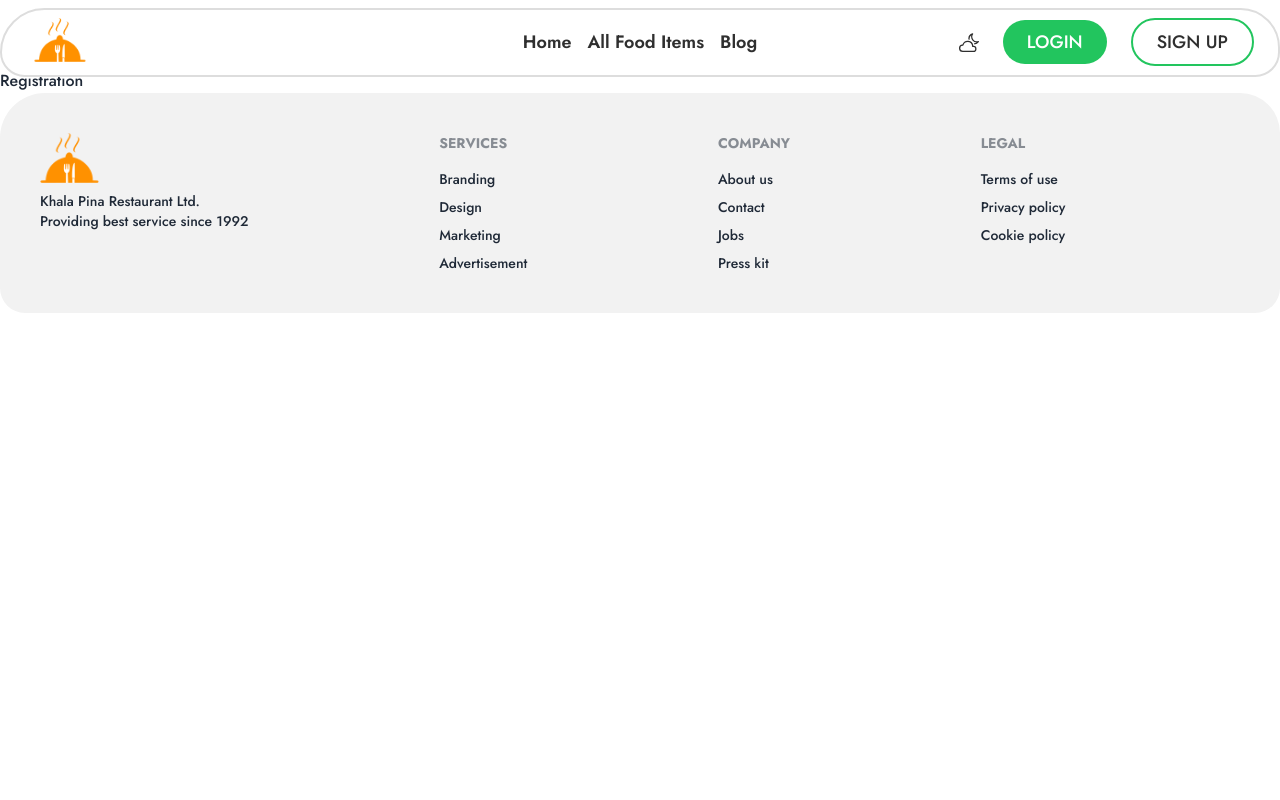
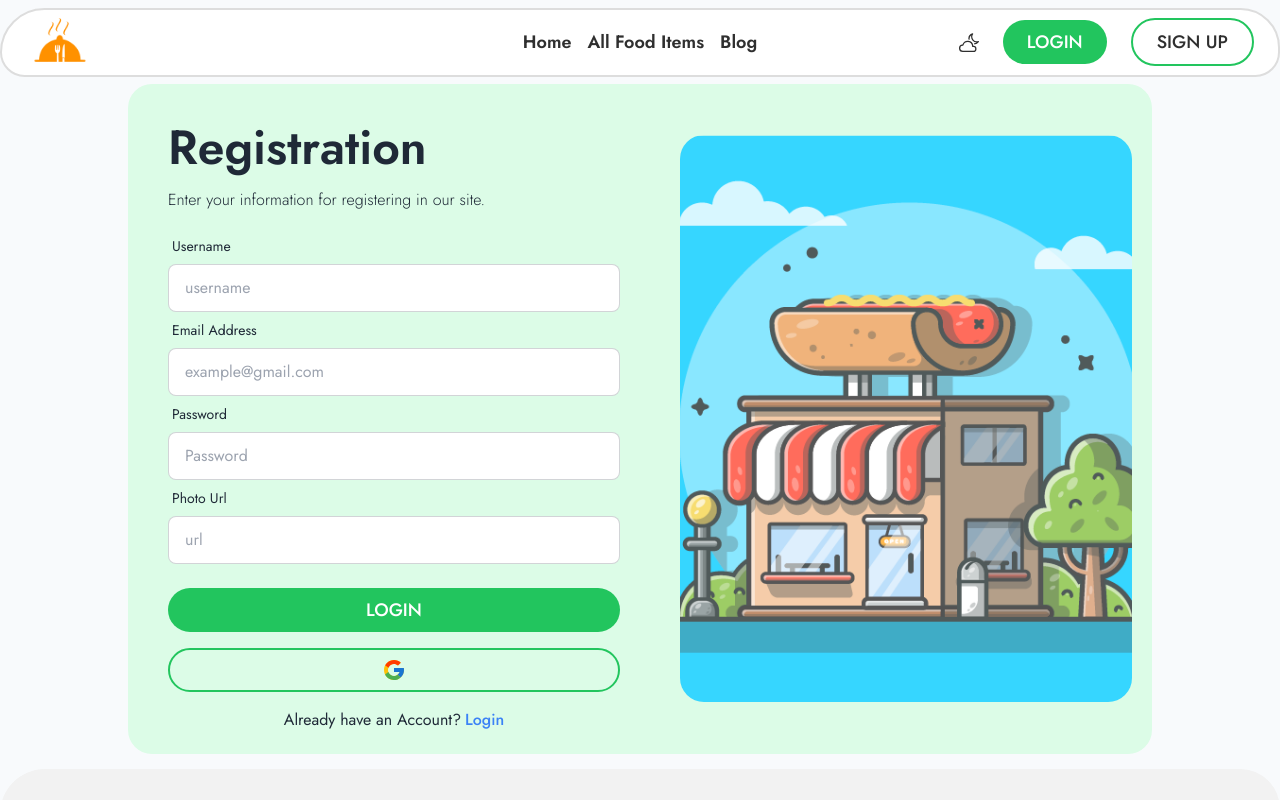
Before and after one commit to KhaledAhmed2004/Khala-Pina-Restauran, a React (Vite) app: page /registration in a window 1280 px wide. Shown: the top 800 px of the page. Built offline with nearby package versions, Linux system fonts and the light colour scheme.

Commit message:
login and sign page added

```diff
--- a/src/components/navbar/navComponents/NavbarBtn.jsx
+++ b/src/components/navbar/navComponents/NavbarBtn.jsx
@@ -19,7 +19,7 @@ const NavbarBtn = () => {
 
       <Link
         to="/registration"
-        className="border-2 dark:text-white border-green-500 hover:border-green-800 rounded-full py-2 px-6 font-medium uppercase text-lg"
+        className="border-2 dark:text-white border-green-500 hover:border-green-800 rounded-full py-2 px-6 font-medium uppercase text-lg hover:scale-105 transition-all duration-200 ease-in"
       >
         sign Up
       </Link>
--- a/src/index.css
+++ b/src/index.css
@@ -1,6 +1,5 @@
 /* Import jost fonts first */
-@import url("https://fonts.googleapis.com/css2?family=Jost:ital,wght@0,500;0,600;0,700;0,800;1,400&display=swap");
-
+@import url("https://fonts.googleapis.com/css2?family=Jost:wght@300;400;500;600;700;800&display=swap");
 /* Tailwind CSS configuration follows */
 @tailwind base;
 @tailwind components;
--- a/src/main.jsx
+++ b/src/main.jsx
@@ -6,7 +6,7 @@ import Routes from "./routes/Routes.jsx";
 
 ReactDOM.createRoot(document.getElementById("root")).render(
   <React.StrictMode>
-    <div className="bg-[#ffffff78] dark:bg-[#252836]">
+    <div className="bg-slate-50 dark:bg-[#252836]">
       <RouterProvider router={Routes} />
     </div>
   </React.StrictMode>
--- a/src/pages/Login.jsx
+++ b/src/pages/Login.jsx
@@ -1,7 +1,69 @@
+import { Link } from "react-router-dom";
+import img from "../assets/authImage.png";
+import { PiHandWaving } from "react-icons/pi";
+import { FcGoogle } from "react-icons/fc";
 const Login = () => {
   return (
-    <div>
-      <h1>Login</h1>
+    <div className="md:h-[630px] my-5 md:my-0 flex justify-center items-center">
+      <div className="bg-green-100 h-[500px] md:h-[600px] w-[80%] mx-auto flex rounded-3xl">
+        <div className="flex-1 h-full p-5 md:p-10 space-y-4">
+          <h2 className="text-4xl md:text-5xl font-semibold flex gap-2 justify-center items-center">
+            Welcome Back <PiHandWaving />
+          </h2>
+          <p className="font-light">
+            Enter the information you entered while registering.
+          </p>
+          <form className="w-full">
+            <div className="form-control">
+              <label className="label">
+                <span className="label-text">Email Address</span>
+              </label>
+              <input
+                type="email"
+                name="email"
+                placeholder="example@gmail.com"
+                className="input input-bordered"
+                required
+              />
+            </div>
+            <div className="form-control">
+              <label className="label">
+                <span className="label-text">Password</span>
+              </label>
+              <input
+                type="password"
+                name="password"
+                placeholder="Password"
+                className="input input-bordered"
+                required
+              />
+            </div>
+            <div className="mt-6">
+              <button
+                type="submit"
+                className="bg-green-500 dark:bg-[#ff7a00] transition-all duration-150 ease-in hover:scale-105 dark:hover:bg-[#ea9839] text-white hover:bg-green-600 rounded-full py-2 px-9 uppercase text-lg font-medium  flex justify-center mx-auto w-full"
+              >
+                Login
+              </button>
+            </div>
+          </form>
+          <button
+            to="/registration"
+            className="flex justify-center hover:scale-105 transition-all duration-200 ease-in mt-5 border-2 dark:text-white border-green-500 hover:border-green-800 rounded-full py-2 px-6 font-medium uppercase text-2xl w-full"
+          >
+            <FcGoogle />
+          </button>
+          <p className="flex justify-center gap-1">
+            Don't have an Account?
+            <Link to="/registration" className="font-medium text-blue-500">
+              Sign-Up
+            </Link>
+          </p>
+        </div>
+        <div className="flex-1  justify-center items-center p-5 hidden md:flex">
+          <img src={img} className="h-[90%] object-cover rounded-3xl" />
+        </div>
+      </div>
     </div>
   );
 };
--- a/src/pages/Registration.jsx
+++ b/src/pages/Registration.jsx
@@ -1,7 +1,89 @@
+import { Link } from "react-router-dom";
+import img from "../assets/authImage.png";
+import { FcGoogle } from "react-icons/fc";
 const Registration = () => {
   return (
-    <div>
-      <h1>Registration</h1>
+    <div className="md:h-[700px] my-5 md:my-0 flex justify-center items-center">
+      <div className="bg-green-100 h-[450px] md:h-[670px] my-16 w-[80%] mx-auto flex rounded-3xl">
+        <div className="flex-1 h-full p-5 md:p-10 space-y-4">
+          <h2 className="text-4xl md:text-5xl font-semibold">Registration</h2>
+          <p className="font-light">
+            Enter your information for registering in our site.
+          </p>
+          <form className="w-full">
+            <div className="form-control">
+              <label className="label">
+                <span className="label-text">Username</span>
+              </label>
+              <input
+                type="text"
+                name="username"
+                placeholder="username"
+                className="input input-bordered"
+                required
+              />
+            </div>
+            <div className="form-control">
+              <label className="label">
+                <span className="label-text">Email Address</span>
+              </label>
+              <input
+                type="email"
+                name="email"
+                placeholder="example@gmail.com"
+                className="input input-bordered"
+                required
+              />
+            </div>
+            <div className="form-control">
+              <label className="label">
+                <span className="label-text">Password</span>
+              </label>
+              <input
+                type="password"
+                name="password"
+                placeholder="Password"
+                className="input input-bordered"
+                required
+              />
+            </div>
+            <div className="form-control">
+              <label className="label">
+                <span className="label-text">Photo Url</span>
+              </label>
+              <input
+                type="text"
+                name="photo"
+                placeholder="url"
+                className="input input-bordered"
+              />
+            </div>
+            <div className="mt-6">
+              <button
+                type="submit"
+                className="bg-green-500 dark:bg-[#ff7a00] transition-all duration-150 ease-in hover:scale-105 dark:hover:bg-[#ea9839] text-white hover:bg-green-600 rounded-full py-2 px-9 uppercase text-lg font-medium  flex justify-center mx-auto w-full"
+              >
+                Login
+              </button>
+            </div>
+          </form>
+          <button
+            to="/registration"
+            className="flex justify-center hover:scale-105 transition-all duration-200 ease-in mt-5 border-2 dark:text-white border-green-500 hover:border-green-800 rounded-full py-2 px-6 font-medium uppercase text-2xl w-full"
+          >
+            <FcGoogle />
+          </button>
+          <p className="flex justify-center gap-1">
+            Already have an Account?
+            <Link to="/login" className="font-medium text-blue-500">
+              Login
+            </Link>
+          </p>
+        </div>
+        <div className="flex-1  justify-center items-center p-5 hidden md:flex">
+          <img src={img} className="h-[90%] object-cover rounded-3xl" />
+        </div>
+      </div>
     </div>
   );
 };
```
Also changed, not shown: src/assets/authImage.png (added), 1 other file (tests, documents, lock files or other folders).
